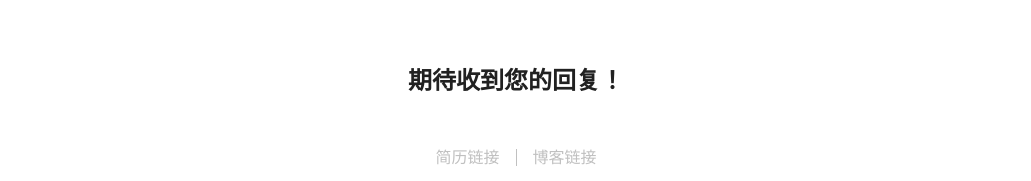
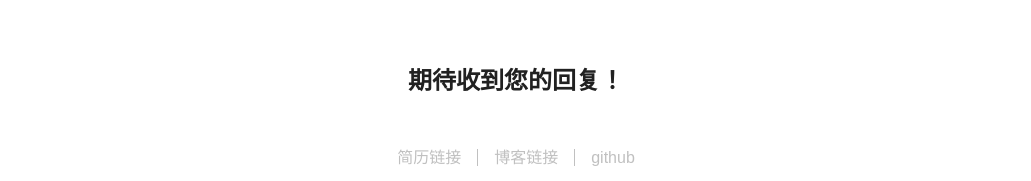
Before and after one commit to xiong35/resume, a React (Create React App) app: page / in a window 1280 px wide. Shown: the part 2094-2275 px from the top of the page, without its empty margins (124-1155 px from the left). Built offline with nearby package versions, Linux system fonts and the light colour scheme.

Commit message:
add github link

```diff
--- a/src/App.jsx
+++ b/src/App.jsx
@@ -5,6 +5,21 @@ import Info from "./parts/Info";
 import Summary from "./parts/Summary";
 import Skills from "./parts/Skills";
 import Experience from "./parts/Experience";
+
+const footerLinks = [
+  {
+    content: "简历链接",
+    href: "http://resume.xiong35.cn",
+  },
+  {
+    content: "博客链接",
+    href: "http://www.xiong35.cn",
+  },
+  {
+    content: "github",
+    href: "https://github.com/xiong35",
+  },
+];
 
 export default class App extends Component {
   render() {
@@ -19,15 +34,15 @@ export default class App extends Component {
           <h2 style={{ marginBottom: "3rem" }}>
             期待收到您的回复！
           </h2>
-          <a
-            className="footer-item"
-            href="http://resume.xiong35.cn"
-          >
-            简历链接
-          </a>
-          <a className="footer-item" href="http://www.xiong35.cn">
-            博客链接
-          </a>
+          {footerLinks.map((item) => (
+            <a
+              className="footer-item"
+              href={item.href}
+              key={item.href}
+            >
+              {item.content}
+            </a>
+          ))}
         </footer>
       </div>
     );
--- a/src/components/InfoItem/index.jsx
+++ b/src/components/InfoItem/index.jsx
@@ -14,7 +14,13 @@ export default class InfoItem extends Component {
     return (
       <span className="info-item">
         <span className="item-name">{name}：</span>
-        <span className="item-value">{value}</span>
+        {value.startsWith("http") ? (
+          <a href={value} className="item-value">
+            {value}
+          </a>
+        ) : (
+          <span className="item-value">{value}</span>
+        )}
       </span>
     );
   }
--- a/src/components/InfoItem/index.scss
+++ b/src/components/InfoItem/index.scss
@@ -38,7 +38,11 @@
   .item-name {
     font-weight: bold;
   }
-  .item-value {
+  a {
+    text-decoration: none;
+  }
+  a:hover {
+    text-decoration: underline;
   }
   &::after {
     content: "";
--- a/src/static/infos.js
+++ b/src/static/infos.js
@@ -1,11 +1,12 @@
-
 const infoMap = {
   姓名: "熊逸朗",
   性别: "男",
   电话: "18827090877",
   邮箱: "xiong35@qq.com",
   微信: "xyl2242787668",
-  网站: "www.xiong35.cn",
+  网站: "http://www.xiong35.cn",
+  学校: "华中科技大学",
+  GitHub: "https://github.com/xiong35",
 };
 
 export default infoMap;
```
